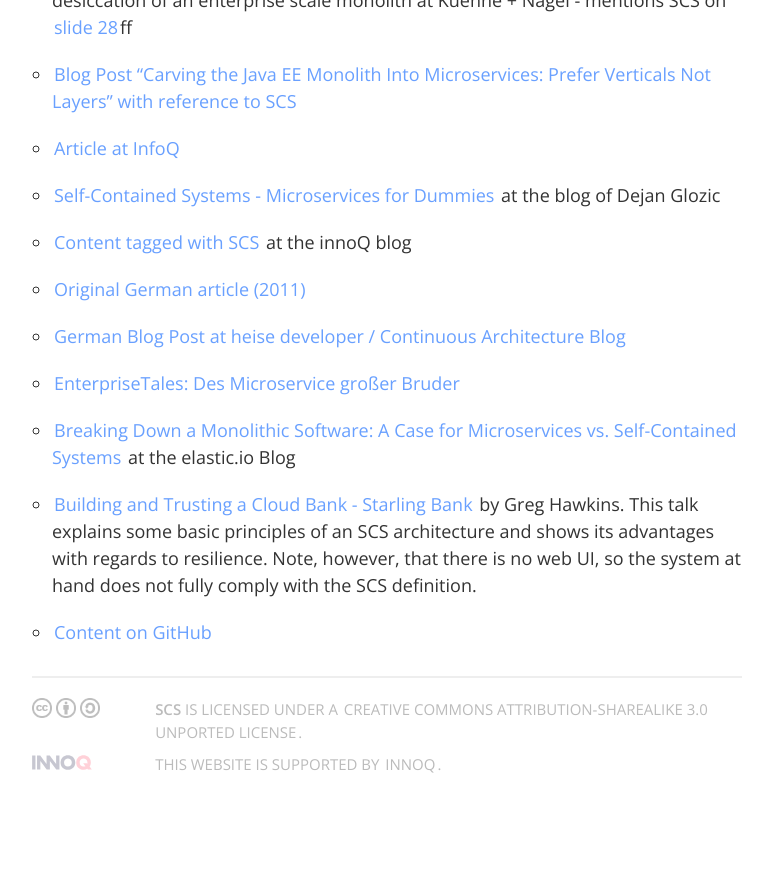
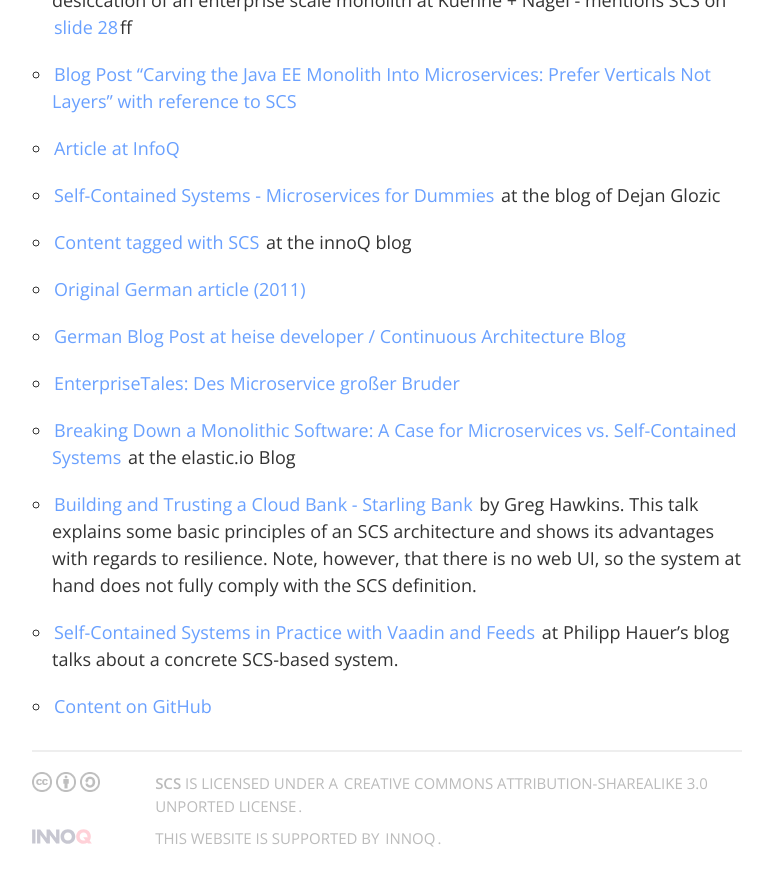
Before and after one commit to innoq/SCS, a Jekyll site: the page built from links.md, in a window 1280 px wide and 900 px high, scrolled down 1273 px. Shown: the top 886 px of the window, without its empty margins (128-901 px from the left). Built offline with Jekyll 4.4.1, drawn with Linux system fonts in a browser that asks for light colours; before the commit the page ends 2099 px from its top, so only the background shows below that.

Commit message:
Add Link to Philipp Hauer's blog

```diff
--- a/links.md
+++ b/links.md
@@ -66,4 +66,6 @@
 
 * [Building and Trusting a Cloud Bank - Starling Bank](https://www.infoq.com/presentations/starling-bank-resilience/) by Greg Hawkins. This talk explains some basic principles of an SCS architecture and shows its advantages with regards to resilience. Note, however, that there is no web UI, so the system at hand does not fully comply with the SCS definition.
 
+* [Self-Contained Systems in Practice with Vaadin and Feeds](https://blog.philipphauer.de/self-contained-systems-vaadin-feeds/) at Philipp Hauer's blog talks about a concrete SCS-based system.
+
 * [Content on GitHub](https://github.com/innoq/SCS)
```
